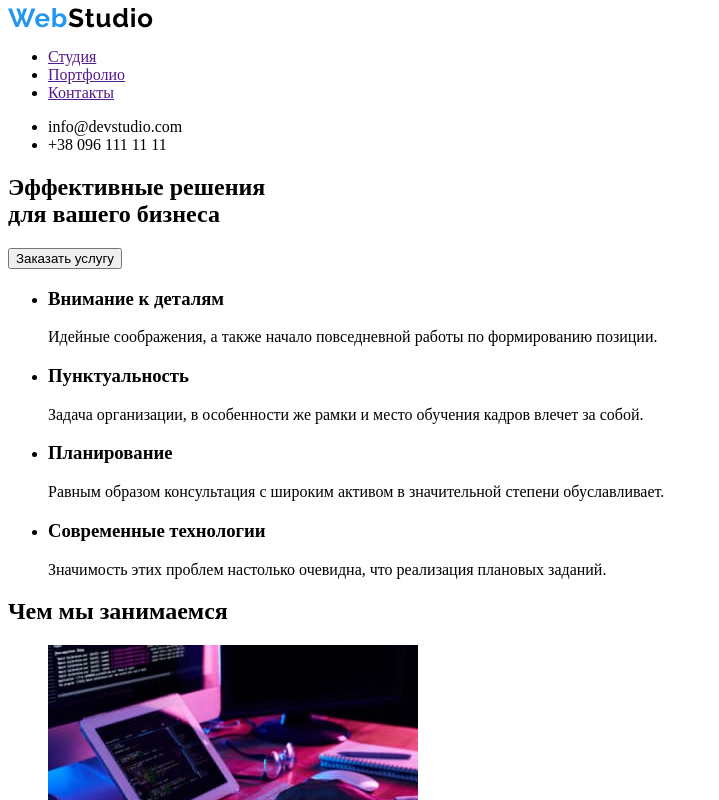
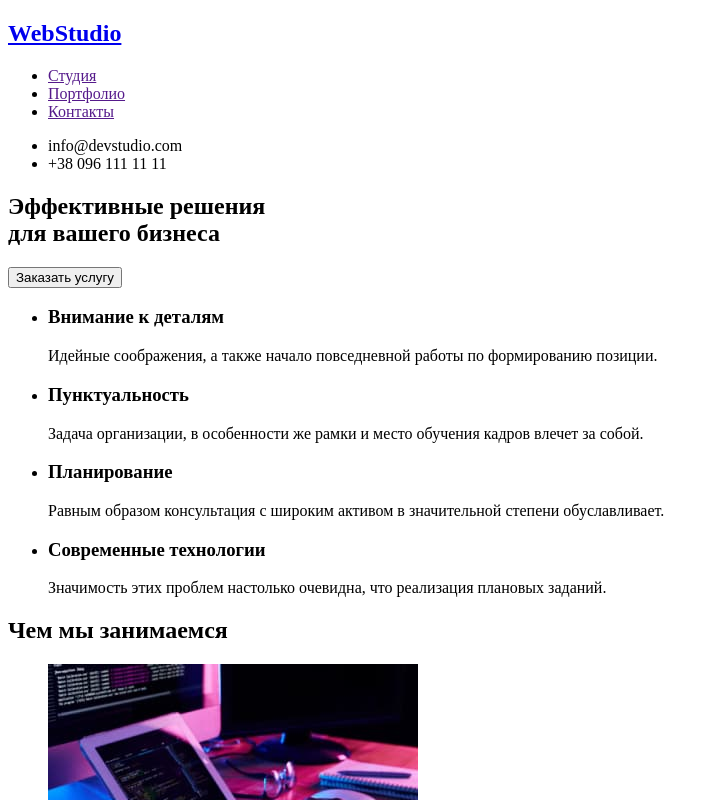
Before and after one commit to Oleksii-Roz/goit-markup-hw-01, a plain HTML site: page index.html in a window 1280 px wide. Shown: the top 800 px of the page, without its empty margins (0-719 px from the left). Drawn offline with Linux system fonts and the light colour scheme.

Commit message:
нашел ошибку проверяя  <a href="./">         <h2>WebStudio</h2>       </a>

```diff
--- a/index.html
+++ b/index.html
@@ -12,7 +12,7 @@
 <!-- главный блок навигации, начало-->
     <nav>
       <a href="./">
-        <img src="./images/logo_WebStudio.svg" alt="WebStudio">
+        <h2>WebStudio</h2>
       </a>
 
       <ul>
@@ -138,7 +138,7 @@
 <!-- Подвал footer (адрес, почта, телефон)-->
   <footer>
     <a href="./">
-      <img src="./images/logo_WebStudio.svg" alt="WebStudio">
+      <h2>WebStudio</h2>
     </a>
 
     <address>
```
